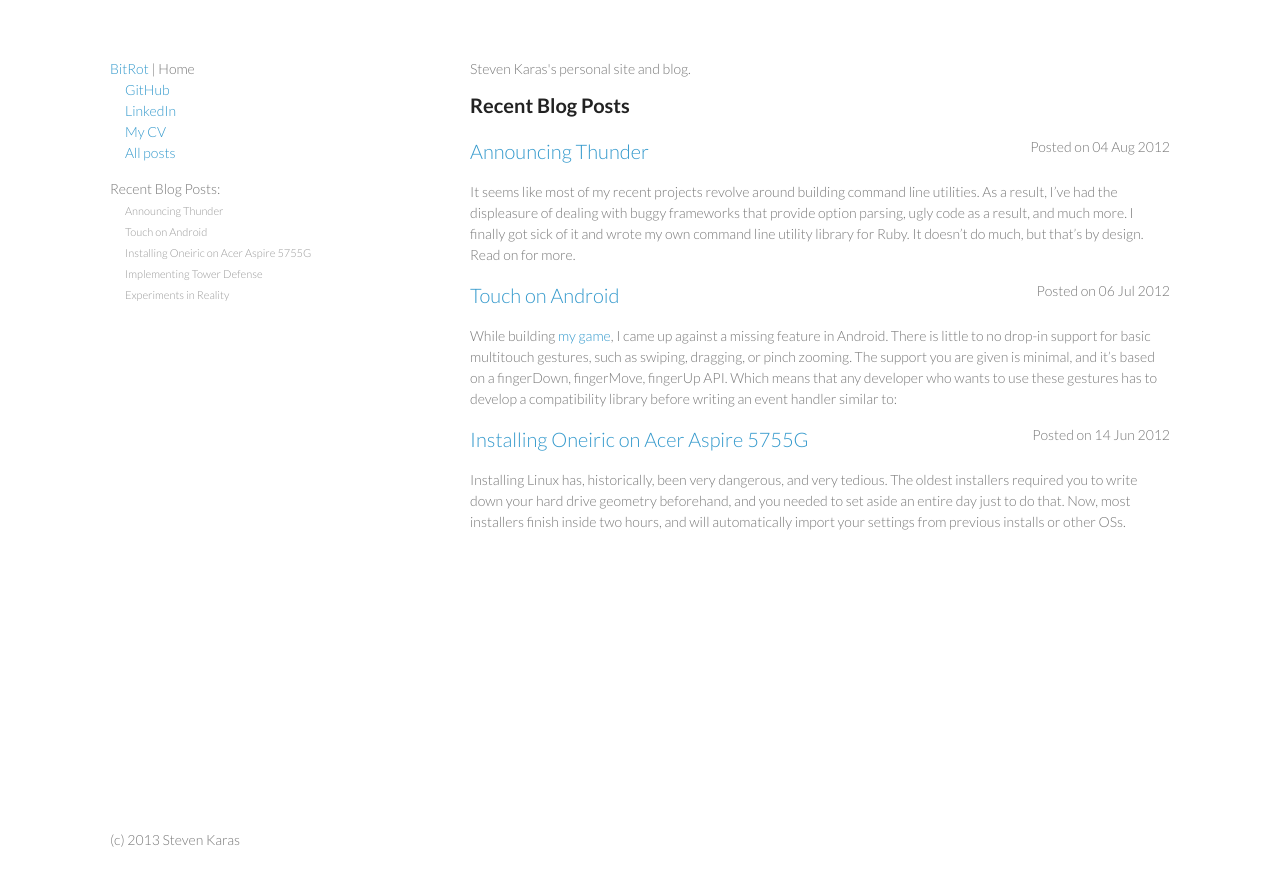
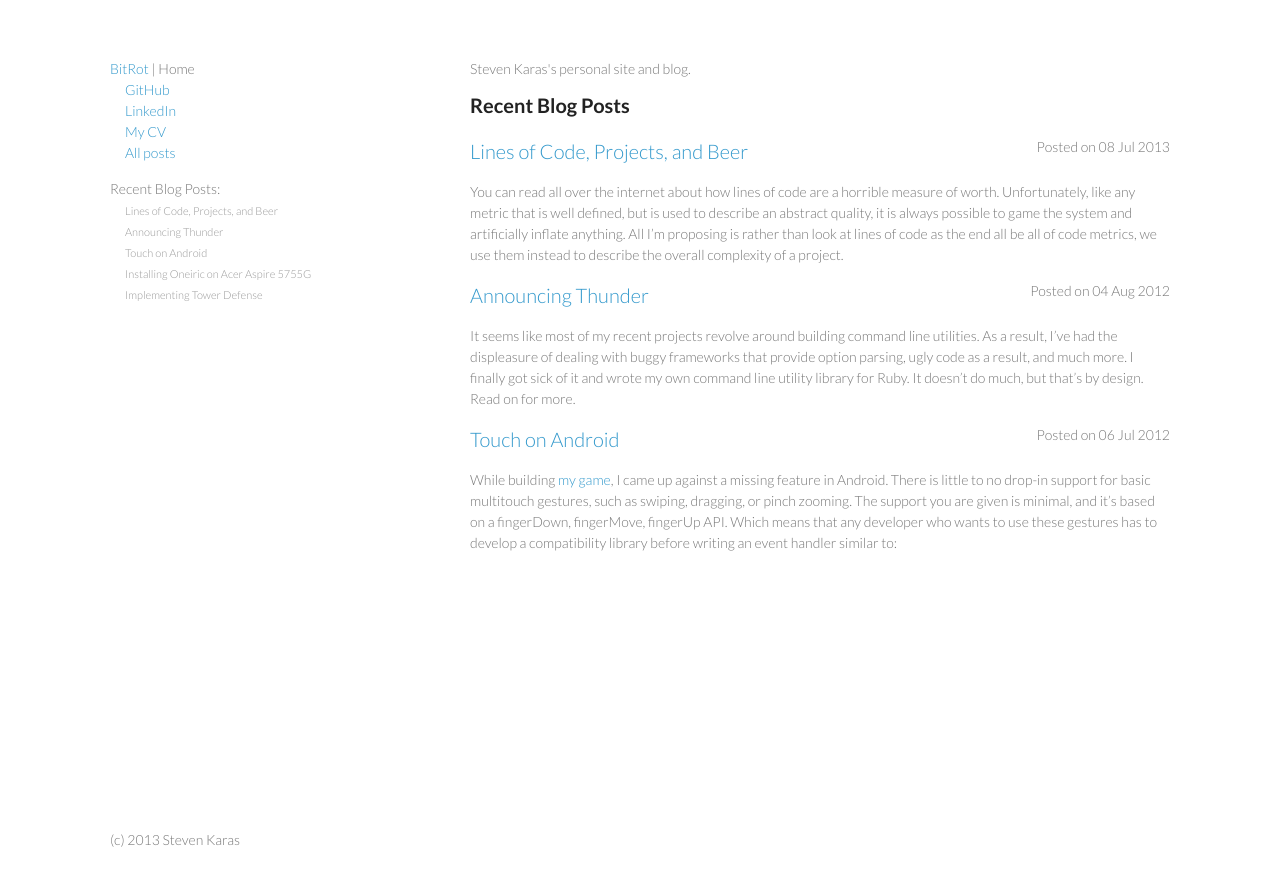
Before and after one commit to stevenkaras/stevenkaras.github.com, a Jekyll site: the page built from index.html, in a window 1280 px wide. Shown: the top 886 px of the page. Built offline with Jekyll 4.4.1, drawn with Linux system fonts in a browser that asks for light colours; some of the changed lines change nothing that is shown.

Commit message:
revised and published final draft of lines of code, projects, and beer

```diff
--- a/blog/_drafts/lines-of-code-projects-beer.md
+++ b/blog/_posts/2013-07-08-lines-of-code-projects-beer.md
@@ -2,9 +2,6 @@
 title: Lines of Code, Projects, and Beer
 layout: post
 ---
-
-I've been working on a project for my multiuser mobile game class, and thinking a lot about meaningful metrics to describe a project's complexity.
-
 You can read all over the internet about how lines of code are a horrible measure of worth. Unfortunately, like any metric that is well defined, but is used to describe an abstract quality, it is always possible to game the system and artificially inflate anything. All I'm proposing is rather than look at lines of code as the end all be all of code metrics, we use them instead to describe the overall complexity of a project.
 
 It's trivial to see that a project that has 100 lines is far simpler than a project with 1000 lines. They may do something very similar, and the 900 lines in the larger project add a small feature that very few people use. But if you talk about the cost of bringing on a new programmer, and trying to estimate the amount of time it will take them to acclimate themselves to the project, then lines of code (with a few other metrics) can be applied to get a pretty good estimate.
```
